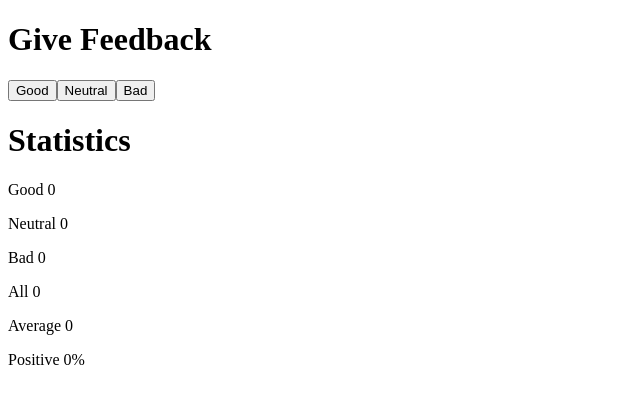
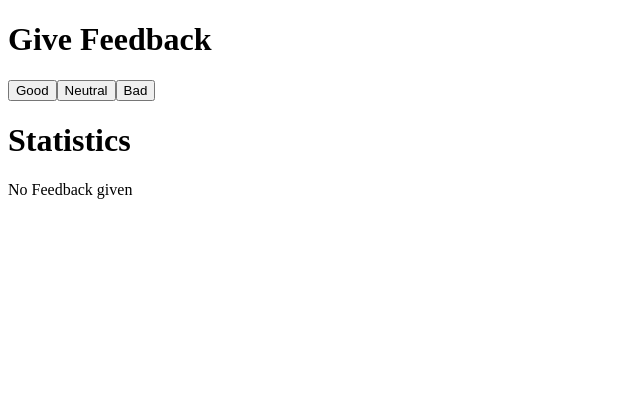
Before and after one commit to hlourtie/fullstackopen, a React (Create React App) app in the folder part1/: page / in a window 1280 px wide. Shown: the top 404 px of the page, without its empty margins (0-640 px from the left). Built offline with nearby package versions, Linux system fonts and the light colour scheme.

Commit message:
part1exercise8 unicafe part3

```diff
--- a/part1/src/App.js
+++ b/part1/src/App.js
@@ -9,7 +9,9 @@ const App = () => {
   // Components
   const Title = ({name}) => <><h1>{name}</h1></> ;
   const Button = ({handleClick, text}) => <><button onClick={handleClick} >{text}</button></> ;
-  const Statistics = ({good, neutral, bad, all})=>(
+  const Statistics = ({good, neutral, bad, all})=>{
+    if(all !== 0){
+    return(
     <>
       <Statsline text="Good" value={good} />
       <Statsline text="Neutral" value={neutral} />
@@ -18,7 +20,10 @@ const App = () => {
       <Statsline text="Average" value={all !== 0 ?(good - bad)/all : 0} />
       <Statsline text="Positive" value={(all !==0 ? good/all:0)*100+ "%"} />
     </>
-  )
+  );}else{
+    return(<><p>No Feedback given</p></>);
+  }
+}
   const Statsline = ({text,value}) => <><p>{text} {value}</p></>
   //Click handlers
   const handleGoodClick = () => {
```
